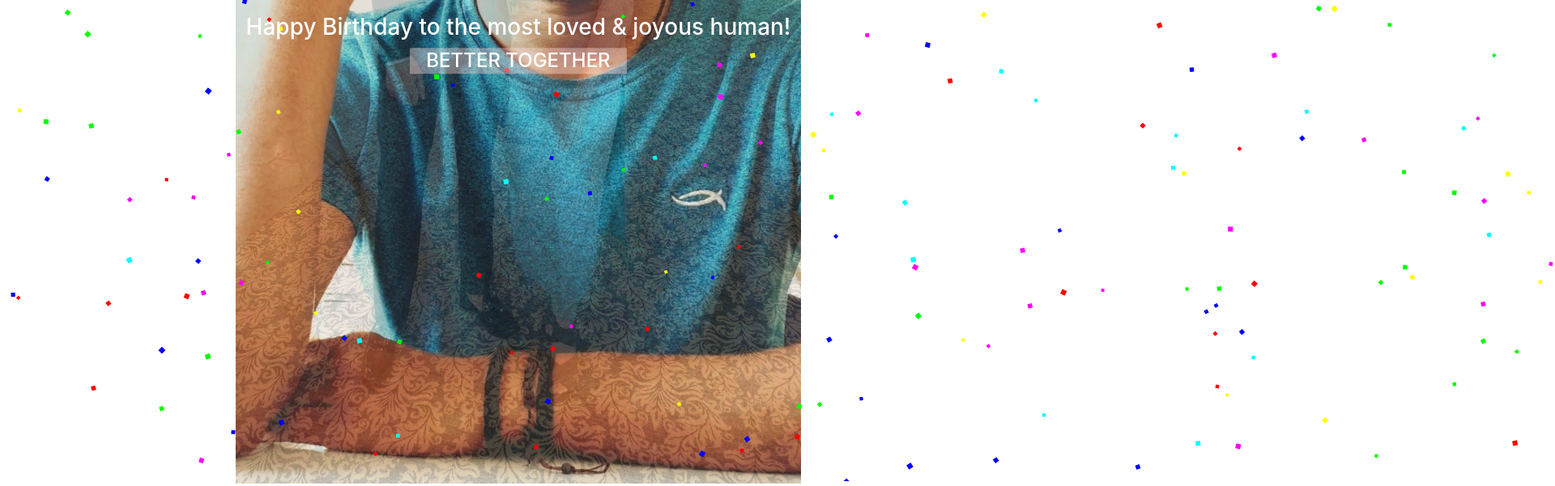
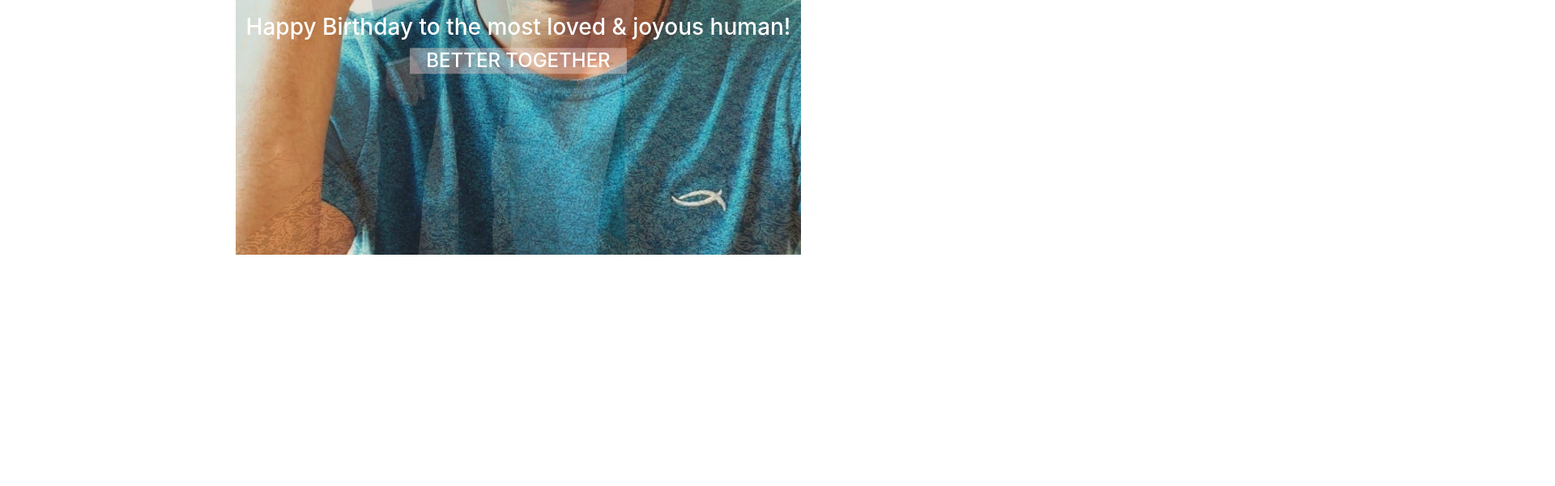
Before and after one commit to ptolumbia/countdown, a plain HTML site: page index.html in a window 1280 px wide. Shown: the part 485-1086 px from the top of the page at 81% size, 1920 px wide, since content can reach past the window. After the commit the page ends 800 px from the top, so only its background shows below. Drawn offline with nearby package versions, Linux system fonts and the light colour scheme.

Commit message:
Update index.html

```diff
--- a/index.html
+++ b/index.html
@@ -17,7 +17,7 @@
 
 </head>
 <body>
-    <canvas id="confetti"></canvas>
+
 
     <div class="center">
         <h1>
```
